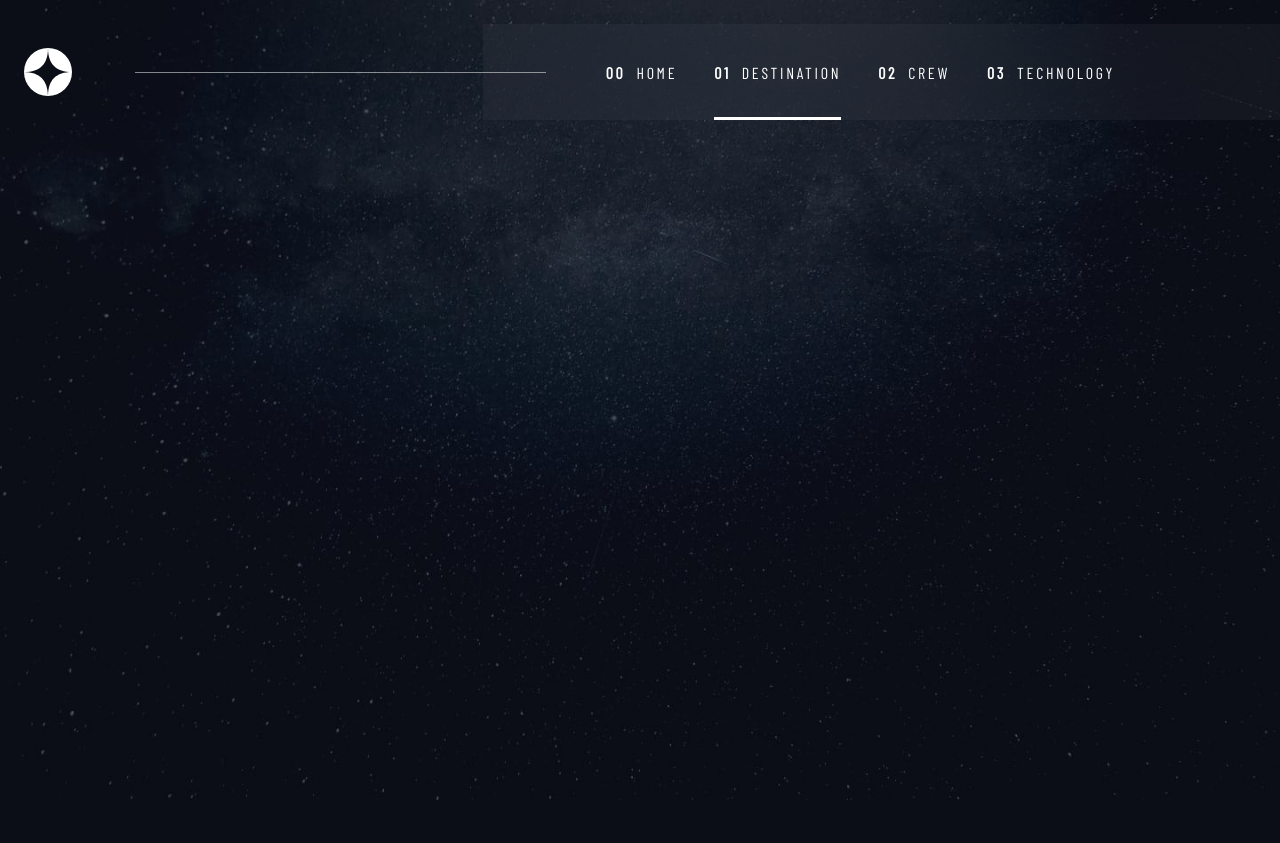
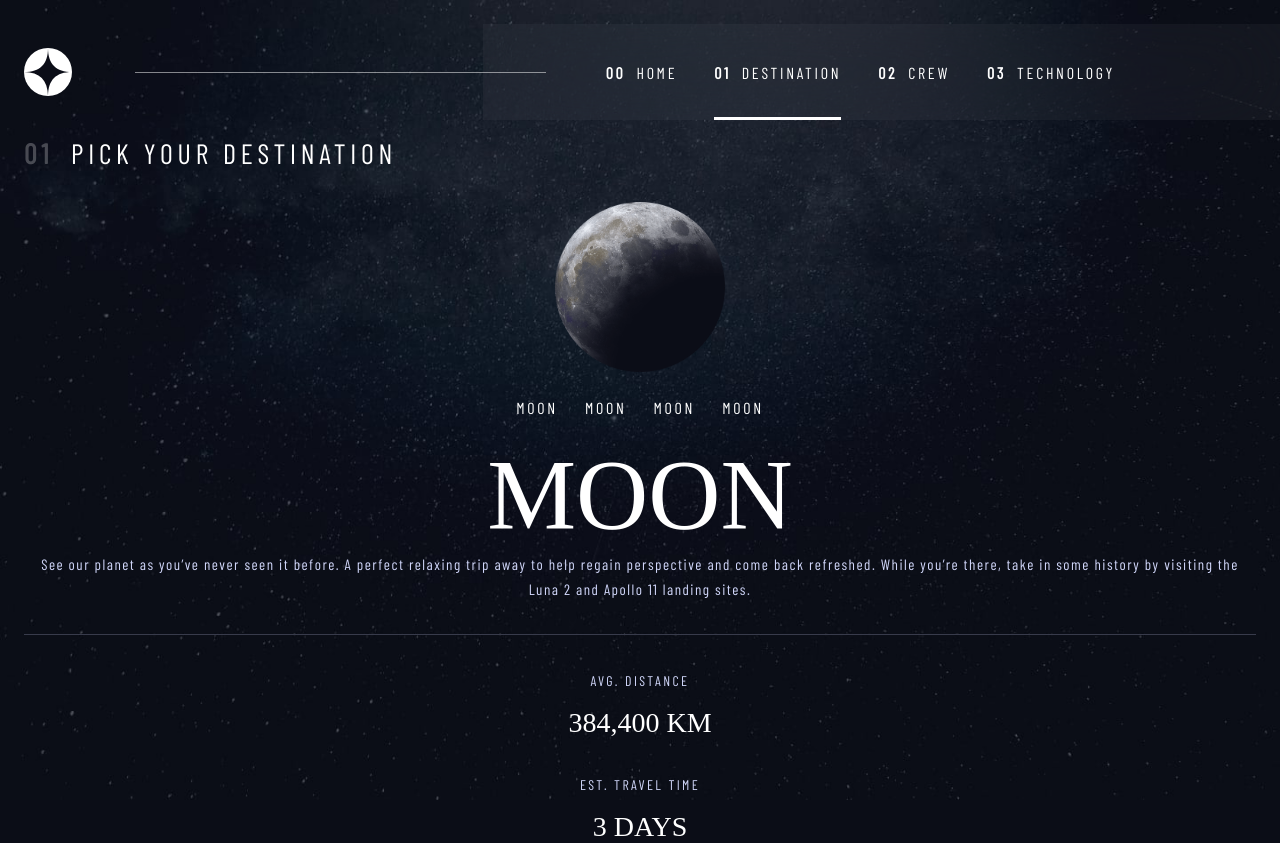
Before and after one commit to BrunoOliveira16/space-tourism-website, a React (Vite) app: page /destination in a window 1280 px wide. Before the commit the page ends 800 px from the top, so only its background shows below. Built offline with nearby package versions, Linux system fonts and the light colour scheme; a web font is replaced by a local one.

Commit message:
style: atualizado estilos das paginas

```diff
--- a/src/App.css
+++ b/src/App.css
@@ -17,6 +17,7 @@
     --text-second-color: #FFFFFF;
     --outline-primary-color: rgba(255, 255, 255, 0.5);
     --shadow-primary-color: rgba(255, 255, 255, 0.1);
+    --border-color: #383B4B;
 
     /* =================== Tipografia ================== */
     --primary-font-family: 'Bellefair', serif;
@@ -34,9 +35,12 @@
     --smaller-font-size: .9375rem;
     --tiny-font-size: .875rem;
 
-    --large-letter-space: 4.725px;
+    --larger-letter-space: 4.725px;
+    --large-letter-space: 3.375px;
     --medium-letter-space: 2.7px;
+    --medium-sm-letter-space: 2.3625px;
     --normal-letter-space: 2px;
+    --normal-sm-letter-space: 1.5px;
     --small-letter-space: 1.35px;
     --smaller-letter-space: 1.15px;
 
@@ -67,7 +71,7 @@ body {
 
 .main {
     width: 100%;
-    height: 100vh;
+    height: 100%;
     position: relative;
 }
 
@@ -114,7 +118,6 @@ img {
 .column {
     display: flex;
     flex-direction: column;
-    justify-content: center;
     align-items: center;
 }
 
@@ -123,6 +126,21 @@ img {
     background-repeat: no-repeat;
     background-size: cover;
     background-attachment: fixed;
+}
+
+.title {
+    font-family: var(--second-font-family);
+    font-size: var(--small-font-size);
+    font-weight: 400;
+    letter-spacing: var(--medium-letter-space);
+    color: var(--text-second-color);
+    text-transform: uppercase;
+}
+
+.title span {
+    font-weight: 700;
+    opacity: 0.25;
+    margin-right: 1.125rem;
 }
 
 .btn-circle {
@@ -141,3 +159,39 @@ img {
     opacity: 1;
     color: var(--bg-primary-color);
 }
+
+
+/* ================================================= */
+/*    CLASSES CSS REUTILIZÁVEIS BRAKEPOINT 580px               */
+/* ================================================= */
+
+@media screen and (min-width: 580px) {
+    .main {
+        height: 100%;
+    }
+
+    .title {
+        font-size: var(--medium-font-size);
+        letter-spacing: var(--large-letter-space);
+        text-align: left;
+        width: 100%;
+    }
+}
+
+
+/* ================================================= */
+/*    CLASSES CSS REUTILIZÁVEIS BRAKEPOINT 913px               */
+/* ================================================= */
+
+@media screen and (min-width: 913px) {
+    .main {
+        height: 100vh;
+    }
+
+    .title {
+        font-size: var(--large-font-size);
+        letter-spacing: var(--larger-letter-space);
+        text-align: left;
+        width: 100%;
+    }
+}
--- a/src/pages/Crew/Crew.jsx
+++ b/src/pages/Crew/Crew.jsx
@@ -3,7 +3,7 @@ import './crew.css'
 const Crew = () => {
   return (
     <section className="crew column bg">
-
+      <h1 className='crew__title title'><span>02</span>Meet your crew</h1>
     </section>
   )
 }
--- a/src/pages/Crew/crew.css
+++ b/src/pages/Crew/crew.css
@@ -1,6 +1,7 @@
 .crew {
     width: 100%;
     height: 100%;
+    padding: 1.5rem;
     background-image: url(../../assets/crew/background-crew-mobile.jpg);
 }
 
--- a/src/pages/Destination/Destination.jsx
+++ b/src/pages/Destination/Destination.jsx
@@ -1,9 +1,33 @@
 import './destination.css';
+import Moon from '../../assets/destination/image-moon.png'
+import List from './List';
 
 const Destination = () => {
   return (
     <section className="destination column bg">
+      <h1 className='destination__title title'><span>01</span>Pick your destination</h1>
 
+      <div className="destination__image">
+        <img src={Moon} alt="lua" />
+      </div>
+
+      <List />
+
+      <h1 className='destination__subtitle'>Moon</h1>
+
+      <p className="destination__description">
+        See our planet as you’ve never seen it before. A perfect relaxing trip away to help regain perspective and come back refreshed. While you’re there, take in some history by visiting the Luna 2 and Apollo 11 landing sites.
+      </p>
+
+      <div className="destination__info column">
+        <p className='destination__info--title'>AVG. DISTANCE</p>
+        <h1 className='destination__info--value'>384,400 km</h1>
+      </div>
+
+      <div className="destination__info column">
+        <p className='destination__info--title'>Est. travel time</p>
+        <h1 className='destination__info--value'>3 days</h1>
+      </div>
     </section>
   );
 };
--- /dev/null
+++ b/src/pages/Destination/List.jsx
@@ -0,0 +1,16 @@
+
+
+const List = () => {
+  return (
+    <nav className="destination__nav">
+      <ul className="destination__list">
+        <li className="destination__item">Moon</li>
+        <li className="destination__item">Moon</li>
+        <li className="destination__item">Moon</li>
+        <li className="destination__item">Moon</li>
+      </ul>
+    </nav>
+  );
+};
+
+export default List;
--- a/src/pages/Destination/destination.css
+++ b/src/pages/Destination/destination.css
@@ -1,12 +1,86 @@
 .destination {
     width: 100%;
     height: 100%;
+    padding-inline: 1.5rem;
+    padding-block: 5.5rem 3.625rem;
     background-image: url(../../assets/destination/background-destination-mobile.jpg);
+}
+
+.destination__title {
+    margin-bottom: 2rem;
+}
+
+.destination__image {
+    width: 170px;
+    height: 170px;
+}
+
+.destination__nav {
+    height: 1.75rem;
+    display: flex;
+    align-items: flex-start;
+    margin-block: 1.625rem 1.25rem;
+}
+
+.destination__list {
+    display: flex;
+    flex-direction: row;
+    gap: 1.6875rem;
+}
+
+.destination__item {
+    font-size: var(--smaller-font-size);
+    font-family: var(--second-font-family);
+    color: var(--text-second-color);
+    letter-spacing: var(--medium-sm-letter-space);
+    text-transform: uppercase;
+}
+
+.destination__subtitle {
+    font-size: var(--largerst-font-size);
+    font-weight: 400;
+    text-transform: uppercase;
+}
+
+.destination__description {
+    font-size: var(--smaller-font-size);
+    line-height: var(--smaller-line-height);
+    letter-spacing: var(--normal-sm-letter-space);
+    text-align: center;
+    padding-bottom: 2rem;
+    border-bottom: 1px solid var(--border-color);
+}
+
+.destination__info {
+    margin-top: 2rem;
+    gap: 0.75rem;
+}
+
+.destination__info--title {
+    font-size: var(--tiny-font-size);
+    letter-spacing: var(--medium-sm-letter-space);
+    text-transform: uppercase;
+}
+
+.destination__info--value {
+    font-size: var(--large-font-size);
+    font-weight: 400;
+    text-transform: uppercase;
 }
 
 @media screen and (min-width: 580px) {
     .destination {
+        padding-top: 8.5rem;
         background-image: url(../../assets/destination/background-destination-tablet.jpg);
+    }
+
+    .destination__item {
+        font-size: var(--small-font-size);
+        letter-spacing: var(--medium-letter-space);
+    }
+
+    .destination__subtitle {
+        font-size: var(--big-font-size);
     }
 }
 
@@ -14,4 +88,8 @@
     .destination {
         background-image: url(../../assets/destination/background-destination-desktop.jpg);
     }
+
+    .destination__subtitle {
+        font-size: var(--bigger-font-size);
+    }
 }
--- a/src/pages/Home/home.css
+++ b/src/pages/Home/home.css
@@ -1,14 +1,15 @@
 .home {
     width: 100%;
-    height: 100%;
-    padding: 1.5rem;
+    height: 100vh;
+    padding-inline: 1.5rem;
+    padding-block: 7rem 3rem;
     background-image: url(../../assets/home/background-home-mobile.jpg);
 }
 
 .home__content {
     max-width: 327px;
-    margin-block: 5rem 5rem;
-    gap: 1rem;
+    margin-bottom: 5rem;
+    gap: 1.5rem;
 }
 
 .home__title {
@@ -55,7 +56,7 @@
 
 @media screen and (min-width: 580px) {
     .home {
-        height: auto;
+        height: 100vh;
         background-image: url(../../assets/home/background-home-tablet.jpg);
     }
 
@@ -120,7 +121,7 @@
 
     .home__subtitle {
         font-size: var(--large-font-size);
-        letter-spacing: var(--large-letter-space);
+        letter-spacing: var(--larger-letter-space);
     }
 
     .home__text {
--- a/src/pages/Technology/Technology.jsx
+++ b/src/pages/Technology/Technology.jsx
@@ -3,7 +3,7 @@ import './technology.css';
 const Technology = () => {
   return (
     <section className="technology column bg">
-
+      <h1 className='destination__title title'><span>03</span>SPACE LAUNCH 101</h1>
     </section>
   );
 };
--- a/src/pages/Technology/technology.css
+++ b/src/pages/Technology/technology.css
@@ -1,6 +1,7 @@
 .technology {
     width: 100%;
     height: 100%;
+    padding: 1.5rem;
     background-image: url(../../assets/technology/background-technology-mobile.jpg);
 }
 
```
